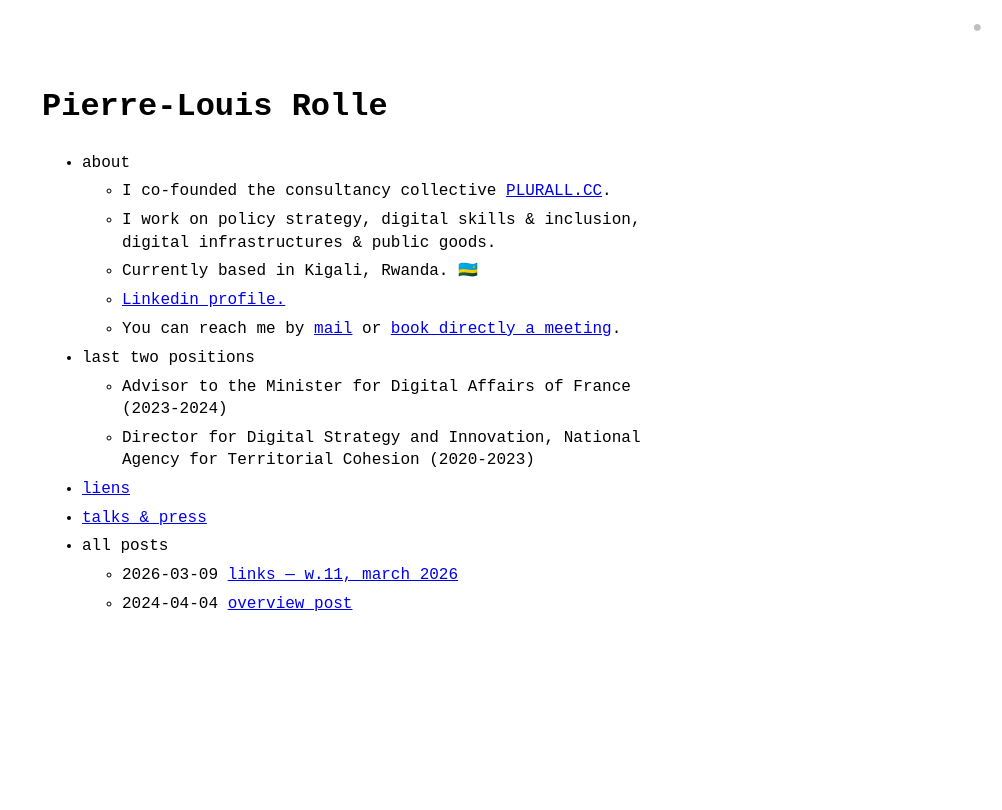
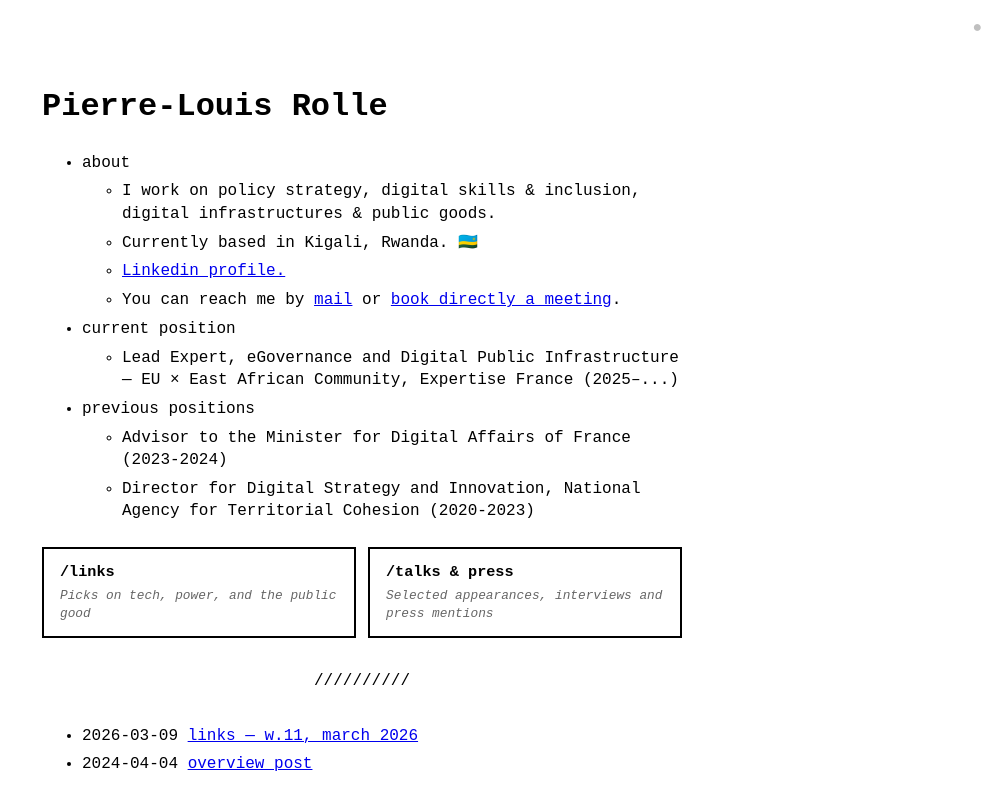
Before and after one commit to PLrolle/plrolle.github.io, a Jekyll site: the page built from index.md, in a window 1280 px wide. Shown: the top 810 px of the page, without its empty margins (278-1280 px from the left). Built offline with Jekyll 4.4.1, drawn with Linux system fonts in a browser that asks for light colours.

Commit message:
Update home page, talks data and taxonomy
- home.html: remove Plurall mention, add current position (Expertise France/EAC 2025), add CTA cards to /links and /talks, add <hr> separator before full posts list
- menu.yml: restructure into about / current position / previous positions; remove liens/talks/posts (now in layout)
- talks.json: add World Bank LJD Week 2019 Washington DC; merge "participation" theme into "civic-tech"
- talks.html: remove Participation filter pill

https://claude.ai/code/session_016X5NZqxTYQ8AbJZwpTqG24

```diff
--- a/_data/menu.yml
+++ b/_data/menu.yml
@@ -4,27 +4,17 @@
 entries:
   - title: about
     entries:
-      - title: I co-founded the consultancy collective <a href='https://www.plurall.cc'>PLURALL.CC</a>.
       - title: I work on policy strategy, digital skills & inclusion, digital infrastructures & public goods.
       - title: Currently based in Kigali, Rwanda. <span class="ioda">🇷🇼</span>
       - title: Linkedin profile.
         url: https://www.linkedin.com/in/pierrelouisrolle/?locale=en_US
       - title: "You can reach me by <a href='mailto:plrolle@pm.me'>mail</a> or <a href='https://cal.com/prolle/30min'>book directly a meeting</a>."
 
-  - title: last two positions
+  - title: current position
+    entries:
+      - title: "Lead Expert, eGovernance and Digital Public Infrastructure — EU × East African Community, Expertise France (2025–...)"
+
+  - title: previous positions
     entries:
       - title: Advisor to the Minister for Digital Affairs of France (2023-2024)
       - title: Director for Digital Strategy and Innovation, National Agency for Territorial Cohesion (2020-2023)
-
-  - title: liens
-    url: links.html
-
-  - title: talks & press
-    url: talks.html
-
-  - title: all posts
-    post_list:
-      limit: 5
-      show_more: true
-      show_more_text: See archive...
-      show_more_url: archive.html
--- a/_layouts/home.html
+++ b/_layouts/home.html
@@ -1,6 +1,48 @@
 ---
 layout: default
 ---
+<style>
+  /* ── CTA cards ── */
+  .home-ctas {
+    display: grid;
+    grid-template-columns: 1fr 1fr;
+    gap: 0.75rem;
+    margin: 1.5rem 0 1rem;
+  }
+  .home-cta {
+    border: 2px solid black;
+    padding: 0.85rem 1rem;
+    text-decoration: none;
+    color: inherit;
+    display: block;
+    transition: background 0.1s;
+  }
+  .home-cta:hover { background: black; color: white; }
+  .home-cta-title {
+    font-family: monospace;
+    font-weight: bold;
+    font-size: 0.95rem;
+    display: block;
+    margin-bottom: 0.2rem;
+  }
+  .home-cta-desc {
+    font-size: 0.8rem;
+    opacity: 0.6;
+    display: block;
+    font-style: italic;
+    line-height: 1.4;
+  }
+  .home-cta:hover .home-cta-desc { opacity: 0.85; }
+
+  @media (max-width: 520px) {
+    .home-ctas { grid-template-columns: 1fr; }
+  }
+  @media (prefers-color-scheme: dark) {
+    .home-cta { border-color: white; }
+    .home-cta:hover { background: white; color: black; }
+  }
+</style>
+
 <header>
   <h1>{{ site.title }}</h1>
   {%-if site.theme_config.show_description-%}
@@ -10,4 +52,29 @@ layout: default
 
 {%-include menu_item.html collection=site.data.menu.entries-%}
 
+<div class="home-ctas">
+  <a href="{{ '/links.html' | relative_url }}" class="home-cta">
+    <span class="home-cta-title">/links</span>
+    <span class="home-cta-desc">Picks on tech, power, and the public good</span>
+  </a>
+  <a href="{{ '/talks.html' | relative_url }}" class="home-cta">
+    <span class="home-cta-title">/talks &amp; press</span>
+    <span class="home-cta-desc">Selected appearances, interviews and press mentions</span>
+  </a>
+</div>
+
+<hr>
+
+{% assign posts = site.posts %}
+{% if posts.size > 0 %}
+  <ul>
+    {%- for post in posts -%}
+      <li>
+        <span>{{ post.date | date: site.theme_config.date_format }}</span>
+        <a href="{{ post.url | relative_url }}">{{ post.title | downcase }}</a>
+      </li>
+    {%- endfor -%}
+  </ul>
+{% endif %}
+
 {{ content }}
--- a/_layouts/talks.html
+++ b/_layouts/talks.html
@@ -316,7 +316,6 @@
             <button class="tag-pill" data-tag="culture" onclick="filterTheme('culture')">Culture</button>
             <button class="tag-pill" data-tag="open-source" onclick="filterTheme('open-source')">Open Source</button>
             <button class="tag-pill" data-tag="civic-tech" onclick="filterTheme('civic-tech')">Civic Tech</button>
-            <button class="tag-pill" data-tag="participation" onclick="filterTheme('participation')">Participation</button>
           </div>
         </div>
 
```
Also changed, not shown: other parts of _layouts/talks.html (+1 -2 lines), _data/talks.json (+16 -5 lines).
